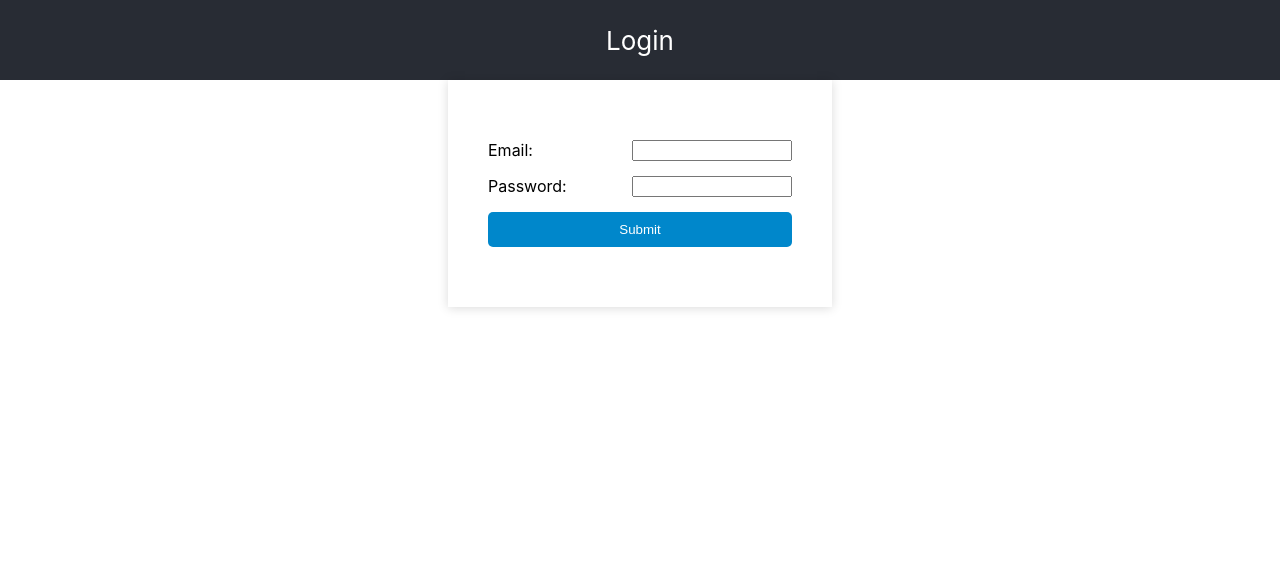
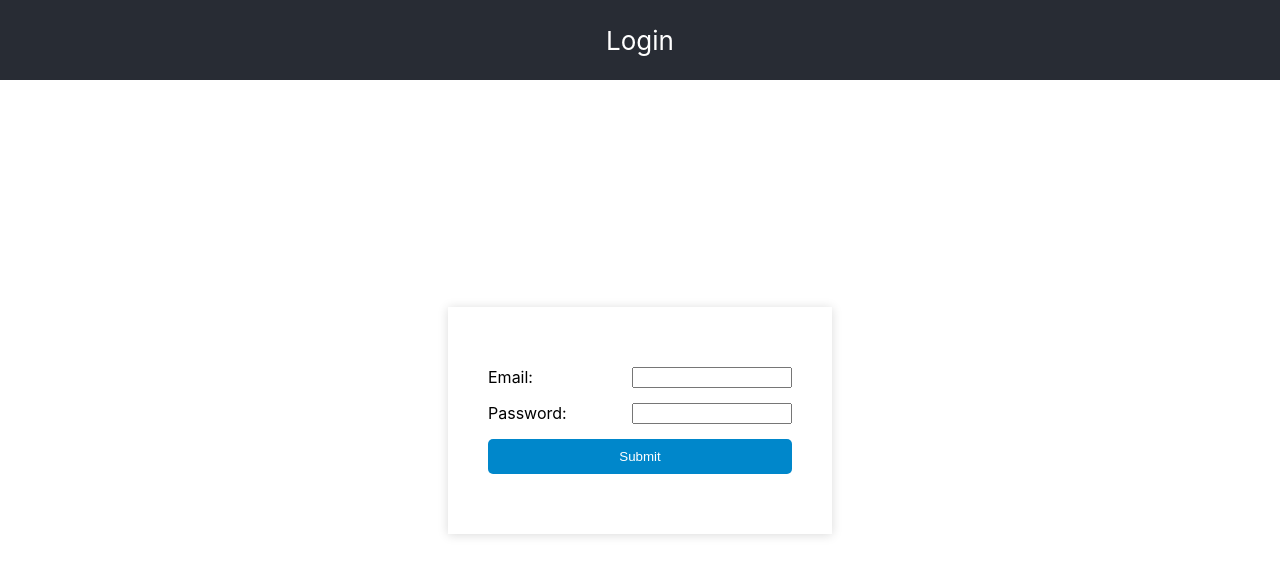
Before and after one commit to iivan92/starwars-frontend, a React (Create React App) app: page /login in a window 1280 px wide. Shown: the top 576 px of the page. Built offline with nearby package versions, Linux system fonts and the light colour scheme.

Commit message:
fix: login box size

```diff
--- a/src/pages/Login/Login.styles.css
+++ b/src/pages/Login/Login.styles.css
@@ -1,3 +1,7 @@
+.Login main {
+  height: 85vh;
+}
+
 .Login section {
   width: calc(100% - 20px);
   box-shadow: 0px 1px 10px rgb(0 0 0 / 15%);
```
